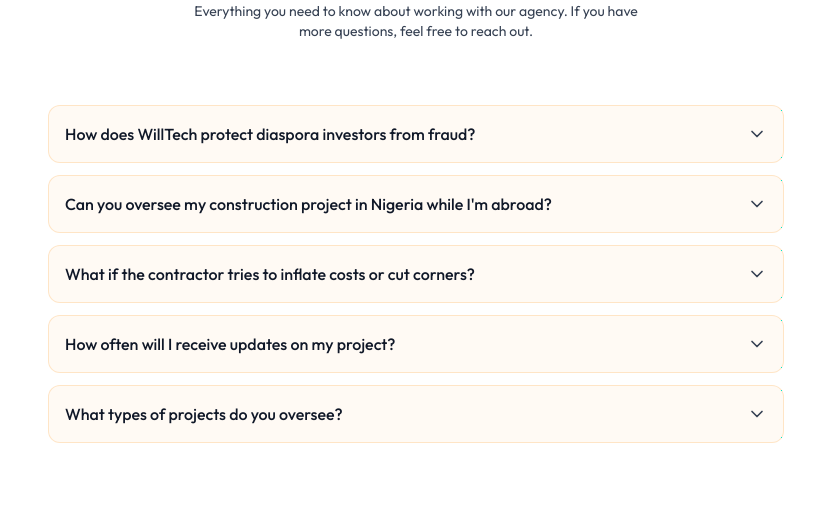
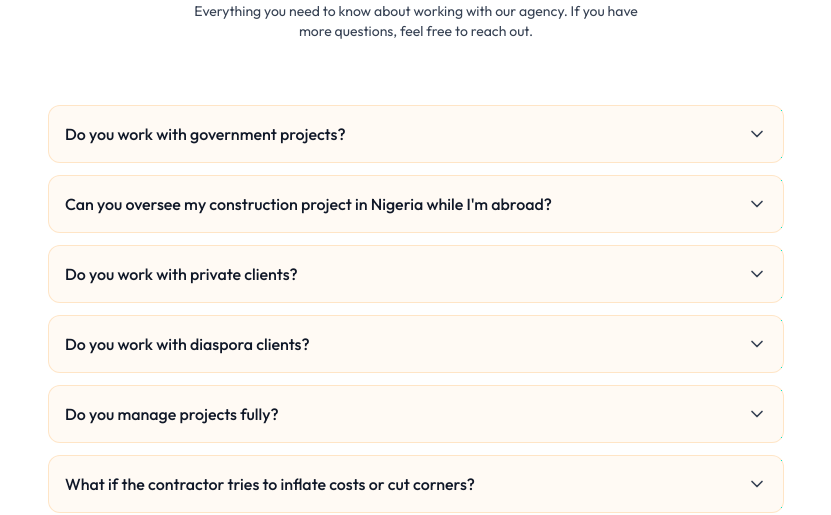
Before and after one commit to hyperexchange-tech/willtech, a Next.js app: page / in a window 1280 px wide. Shown: the part 6180-6695 px from the top of the page, without its empty margins (224-1055 px from the left). Built offline with nearby package versions, Linux system fonts and the light colour scheme.

Commit message:
Update FAQ data with new questions and answers

```diff
--- a/data/dummy-data.tsx
+++ b/data/dummy-data.tsx
@@ -193,12 +193,24 @@
 
 export const faqData = [
     {
-        question: 'How does WillTech protect diaspora investors from fraud?',
-        answer: 'We provide independent oversight through our on-ground teams in Nigeria. We conduct regular site inspections, verify all financial transactions, monitor contractor performance, and provide detailed reports and photo documentation. This ensures complete transparency and prevents scams.'
+        question: 'Do you work with government projects?',
+        answer: 'Yes, We support ministries, agencies and institutions with engineering consultancy and project delivery services.'
     },
     {
         question: 'Can you oversee my construction project in Nigeria while I\'m abroad?',
         answer: 'Yes, that\'s exactly what we do. Whether you\'re in the UK, US, or anywhere globally, our teams in Nigeria handle all aspects of project monitoring, quality control, and progress tracking. You receive regular updates and reports.'
+    },
+    {
+        question: 'Do you work with private clients?',
+        answer: 'Yes. We support individuals, developers and organisations.'
+    },
+        {
+        question: 'Do you work with diaspora clients?',
+        answer: 'Yes, but not limited to diaspora. We support individuals, developers and organisations both home and abroad.'
+    },
+    {
+        question: 'Do you manage projects fully?',
+        answer: 'Yes. From planning to delivery.'
     },
     {
         question: 'What if the contractor tries to inflate costs or cut corners?',
@@ -210,7 +222,7 @@
     },
     {
         question: 'What types of projects do you oversee?',
-        answer: 'We handle residential construction, commercial projects, community infrastructure, health facilities, educational institutions, and any other construction or infrastructure project in Nigeria. Size doesn\'t matter—we protect your investment.'
+        answer: 'We handle government projects,residential construction, commercial projects, community infrastructure, health facilities, educational institutions, and any other construction or infrastructure project in Nigeria. Size doesn\'t matter—we protect your investment.'
     }
 ];
 
```
